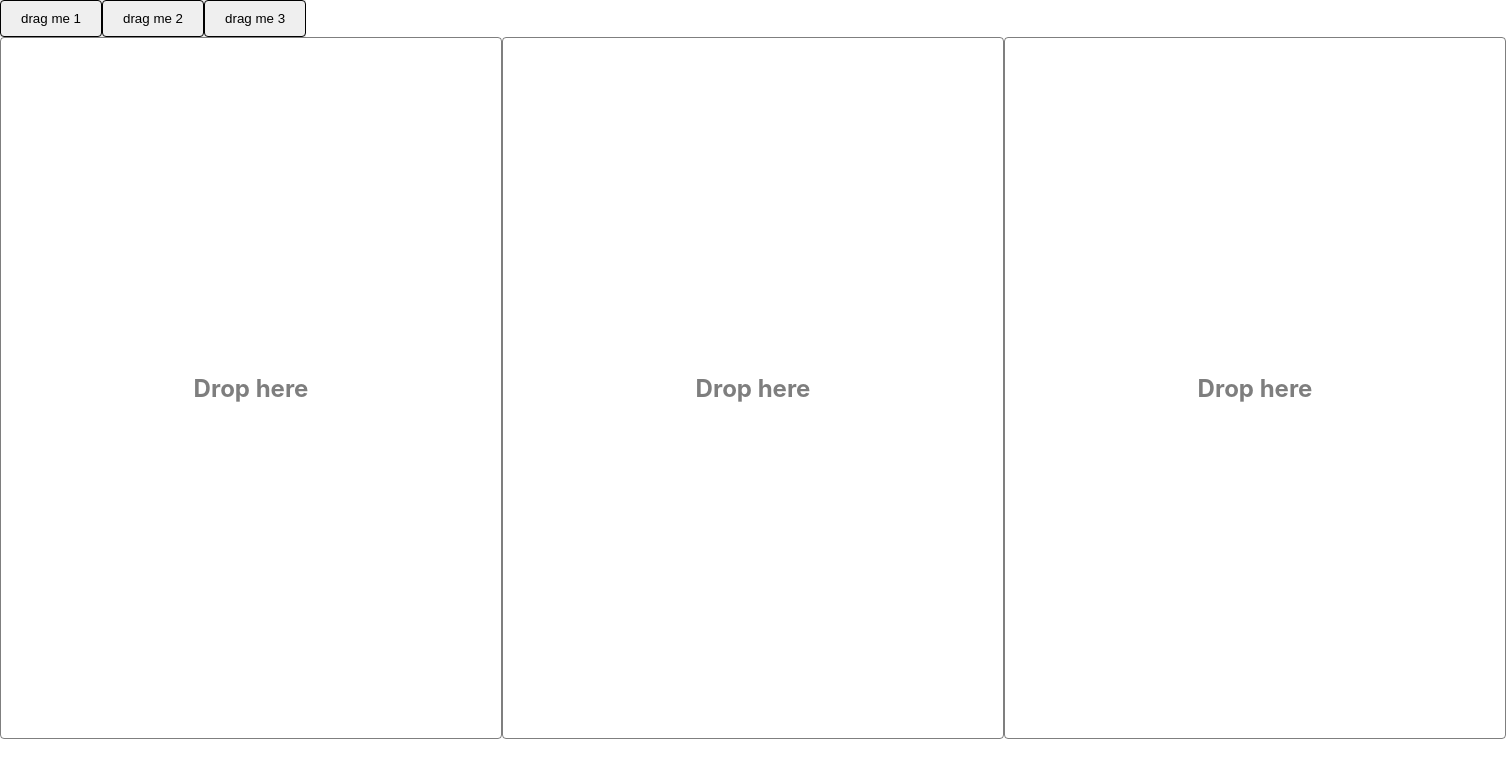
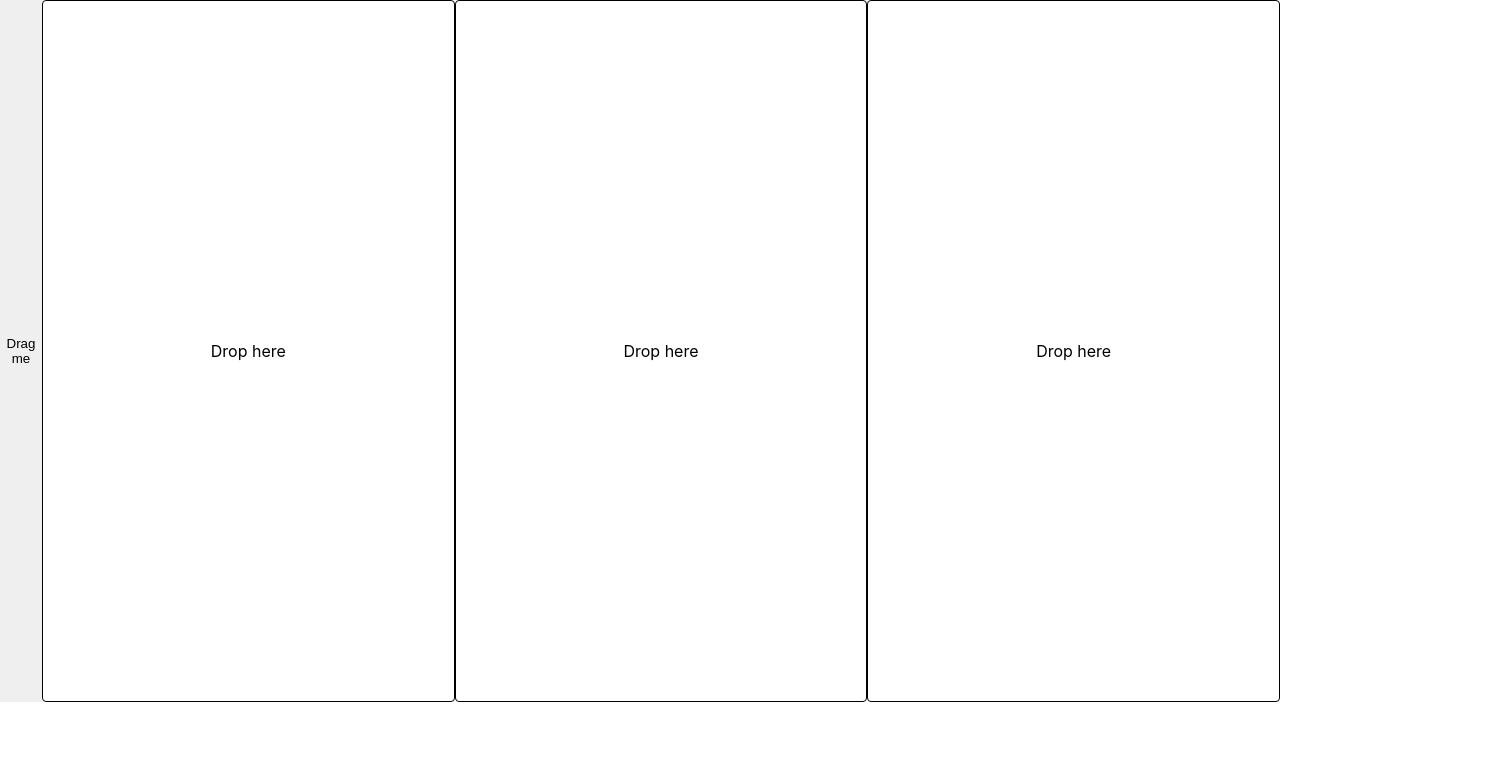
Before and after one commit to RoshBJr/Project-dump, a React (Create React App) app: page / in a window 1280 px wide. Shown: the top 778 px of the page, 1506 px wide, since content can reach past the window. Built offline with nearby package versions, Linux system fonts and the light colour scheme.

Commit message:
I decided to use the dnd-kit library, for the multiple drag and drop containers, I really wanted to do it on my own, but it's a real pain. At least I tried

```diff
--- a/src/App.css
+++ b/src/App.css
@@ -48,12 +48,16 @@
   width: fit-content;
 }
 
+#root {
+  display: flex;
+}
+
 .drop-container {
   display: flex;
   flex-flow: row nowrap;
 }
 
-.container-drop {
+.drop {
   border-radius: 4px;
   border: 1px solid black;
   width: 500px;
--- a/src/App.jsx
+++ b/src/App.jsx
@@ -1,99 +1,37 @@
-import './App.css';
+import React, {useState} from 'react';
+import {DndContext} from '@dnd-kit/core';
+
+import {Droppable} from './components/Droppable';
 import {Draggable} from './components/Draggable';
-import React, {useEffect, useState} from 'react';
-import {DndContext} from '@dnd-kit/core';
-import CtnDrop from './components/CtnDrop';
-
+import "./App.css"
 
 function App() {
-  const [mainParent, setMainParent] = useState([]);
-  const [drag, setDrag] = useState([]);
-  const [dragStat, setDragStat] = useState([]);
-  const info = [
-    {id: 1, text: "drag me 1"},
-    {id: 2, text: "drag me 2"},
-    {id: 3, text: "drag me 3"}
-  ];
-  const ctn = [1,2,3];
+  const containers = ['A', 'B', 'C'];
+  const [parent, setParent] = useState(null);
+  const draggableMarkup = (
+    <Draggable id="draggable">Drag me</Draggable>
+  );
 
-  useEffect(() => {
-    setDrag(
-      info.map( i => {
-        return(
-          <Draggable key={Math.random()} id={`draggable${i.id}`} >
-            <div className="container-d">{i.text}</div>
-          </Draggable>
-        )
-      })
-    );
-    setMainParent(
-      ctn.map(i => {
-        return({[`droppable${i}`]:[]})
-      })
-    );
-    setDragStat(drag);
-  }, [])
+  return (
+    <DndContext onDragEnd={handleDragEnd}>
+      {parent === null ? draggableMarkup : null}
 
-  useEffect(() => {
-    console.log(dragStat);
-  }, [dragStat])
-
-  useEffect(() => {
-    drag.map(item => {
-      // if(!(Object.keys(mainParent).includes(item.props.id))){
-        // Object.values(mainParent[0])[0].includes(item.props.id)
-        mainParent.forEach(drop => {
-          if(drop[Object.keys(drop)[0]].includes(item.props.id)) {
-            if(dragStat === drag) {
-              setDragStat(drag.filter( i => i != item));
-            } else {
-              setDragStat(dragStat.filter( i => i != item));
-            }
-          }
-        })
-      // }
-    })
-  }, [mainParent])
-
-  return(
-    <DndContext onDragEnd={handleDragEnd}>
-      {
-
-      }
-      {
-        dragStat.length != 0 ?
-        dragStat.map(item => {return item;})
-        :
-        drag.map(item => {return item;})
-      }
-      <div className="drop-container">
-        {ctn.map(item => {
-          return(
-            <CtnDrop
-              key={item}
-              id={item}
-              mainParent={mainParent}
-              setMainParent={setMainParent}
-              drag={drag}
-            />
-          )
-        })}
-      </div>
+      {containers.map((id) => (
+        // We updated the Droppable component so it would accept an `id`
+        // prop and pass it to `useDroppable`
+        <Droppable key={id} id={id}>
+          {parent === id ? draggableMarkup : 'Drop here'}
+        </Droppable>
+      ))}
     </DndContext>
   );
 
-  function handleDragEnd({active, over}) {
-    if(over && active) {
-      mainParent.forEach(i => {
-        if(i[over.id]) {
-          i[over.id].push(active.id);
-        }
-      });
-      setMainParent([...mainParent]);
-    }
-    // if(over == null) {
-    //   setMainParent(mainParent.filter(item => !item.includes(active.id)));
-    // }
+  function handleDragEnd(event) {
+    const {over} = event;
+
+    // If the item is dropped over a container, set it as the parent
+    // otherwise reset the parent to `null`
+    setParent(over ? over.id : null);
   }
 }
 
--- a/src/components/CtnDrop.jsx
+++ b/src/components/CtnDrop.jsx
@@ -4,24 +4,28 @@ import {Droppable} from '../components/Droppable';
 export default function CtnDrop(props) {
   const [parent, setParent] = useState([]);
 
+  // useEffect(() => {
+  //   // console.log(props.mainParent);
+  //   if(props.mainParent.length !== 0) {
+  //     let id = props.id - 1;
+  //     let key = Object.keys(props.mainParent[id])[0];
+  //     setParent(props.mainParent[id][key]);
+  //   }
+  // }, [props.mainParent])
+
   useEffect(() => {
-    // console.log(props.mainParent);
-    if(props.mainParent.length !== 0) {
-      let id = props.id - 1;
-      let key = Object.keys(props.mainParent[id])[0];
-      setParent(props.mainParent[id][key]);
-    }
+    // console.log(props.mainParent[props.i]);
   }, [props.mainParent])
-
   return (
-      <Droppable id={`droppable${props.id}`}>
+      <Droppable id={props.id}>
         <div className="container-drop">
-          {parent.length !== 0 ?
-            props.drag.map(item => {
-              if(parent.includes(item.props.id)) {
-                return(item)
-              }
-            })
+          {props.mainParent.length !== 0 ?
+            props.mainParent[props.i][props.id].length !== 0 ?
+              props.mainParent[props.i][props.id].map(item => {
+                  return(item)
+              })
+              :
+              <h2 className="text">Drop here</h2>
             :
             <h2 className="text">Drop here</h2>
           }
--- a/src/components/Draggable.jsx
+++ b/src/components/Draggable.jsx
@@ -1,15 +1,14 @@
 import React from 'react';
 import {useDraggable} from '@dnd-kit/core';
-import {CSS} from '@dnd-kit/utilities';
 
 export function Draggable(props) {
   const {attributes, listeners, setNodeRef, transform} = useDraggable({
     id: props.id,
   });
-  const style = {
-    // Outputs `translate3d(x, y, 0)`
-    transform: CSS.Translate.toString(transform),
-  };
+  const style = transform ? {
+    transform: `translate3d(${transform.x}px, ${transform.y}px, 0)`,
+  } : undefined;
+
 
   return (
     <button ref={setNodeRef} style={style} {...listeners} {...attributes}>
--- a/src/components/Droppable.jsx
+++ b/src/components/Droppable.jsx
@@ -6,11 +6,12 @@ export function Droppable(props) {
     id: props.id,
   });
   const style = {
-    opacity: isOver ? 1 : 0.5,
+    color: isOver ? 'green' : undefined,
   };
 
+
   return (
-    <div className="drop-area" ref={setNodeRef} style={style}>
+    <div className='drop' ref={setNodeRef} style={style}>
       {props.children}
     </div>
   );
```
